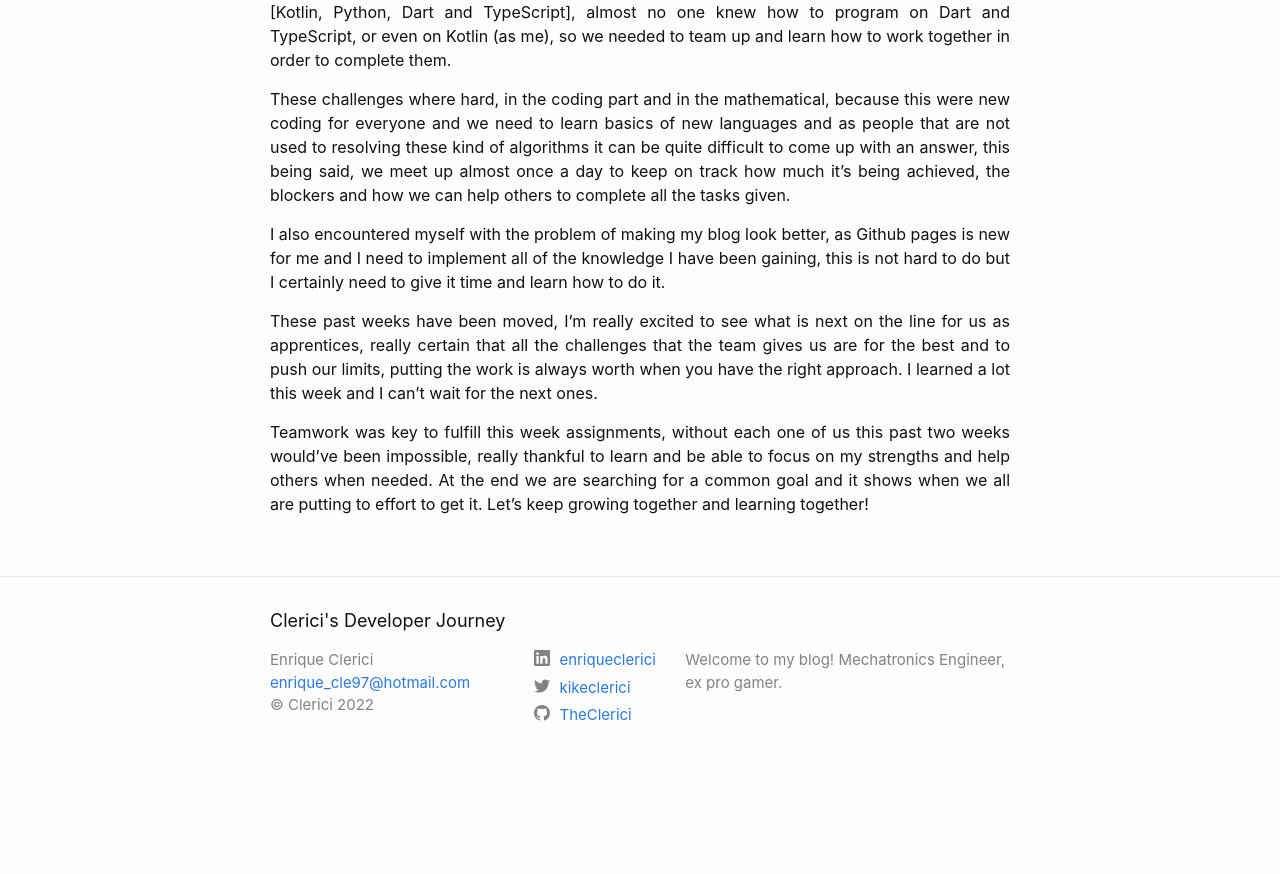
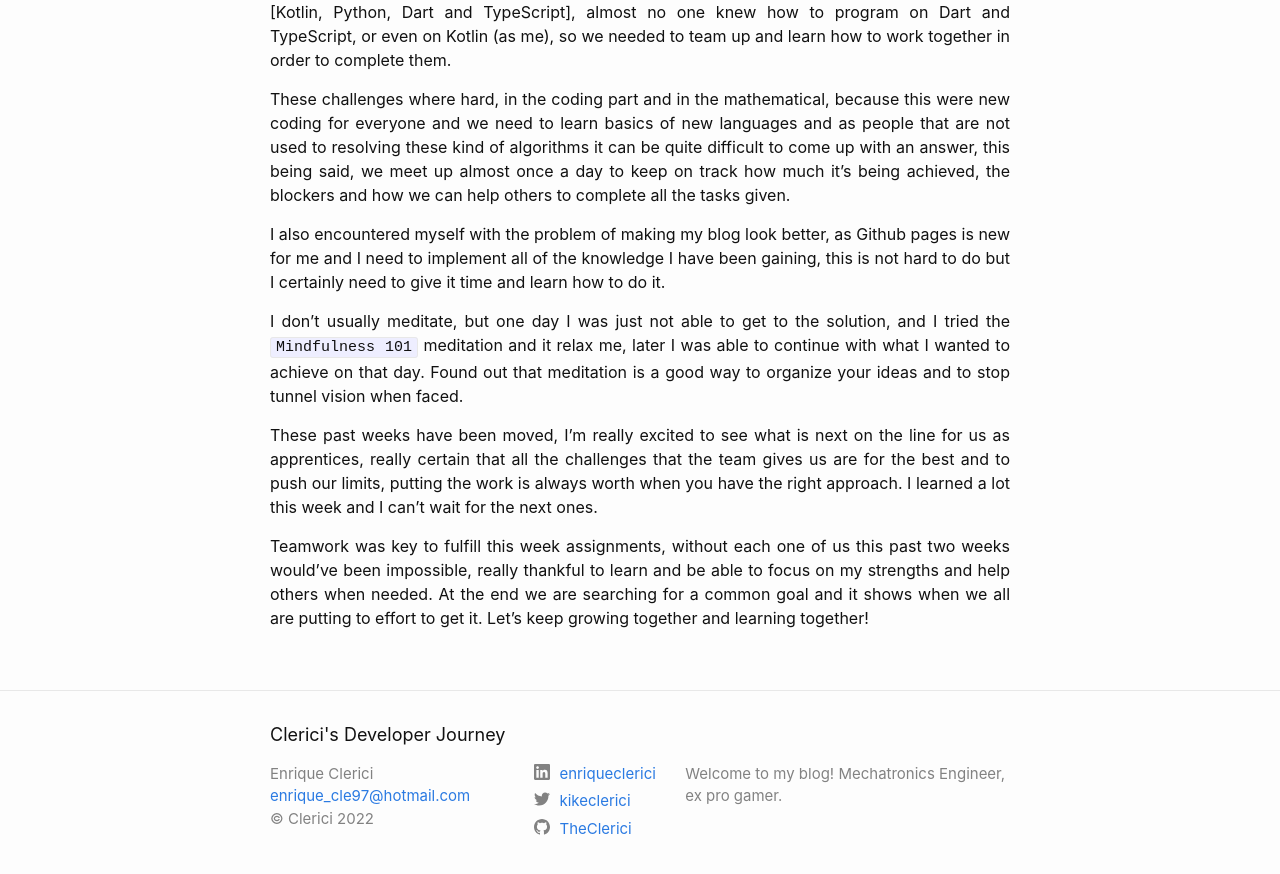
Before and after one commit to TheClerici/my-blog, a Jekyll site: the page built from blog-weekly/_posts/2022-10-23-Fourth-week.md, in a window 1280 px wide and 900 px high, scrolled down 790 px. Shown: the top 874 px of the window. Built offline with Jekyll 4.4.1, drawn with Linux system fonts in a browser that asks for light colours; before the commit the page ends 1577 px from its top, so only the background shows below that.

Commit message:
meditation add

```diff
--- a/blog-weekly/_posts/2022-10-23-Fourth-week.md
+++ b/blog-weekly/_posts/2022-10-23-Fourth-week.md
@@ -18,6 +18,8 @@ These challenges where hard, in the coding part and in the mathematical, because
 
 I also encountered myself with the problem of making my blog look better, as Github pages is new for me and I need to implement all of the knowledge I have been gaining, this is not hard to do but I certainly need to give it time and learn how to do it.
 
+I don't usually meditate, but one day I was just not able to get to the solution, and I tried the `Mindfulness 101` meditation and it relax me, later I was able to continue with what I wanted to achieve on that day. Found out that meditation is a good way to organize your ideas and to stop tunnel vision when faced.
+
 These past weeks have been moved, I'm really excited to see what is next on the line for us as apprentices, really certain that all the challenges that the team gives us are for the best and to push our limits, putting the work is always worth when you have the right approach. I learned a lot this week and I can't wait for the next ones.
 
 Teamwork was key to fulfill this week assignments, without each one of us this past two weeks would've been impossible, really thankful to learn and be able to focus on my strengths and help others when needed. At the end we are searching for a common goal and it shows when we all are putting to effort to get it. Let's keep growing together and learning together!
```
